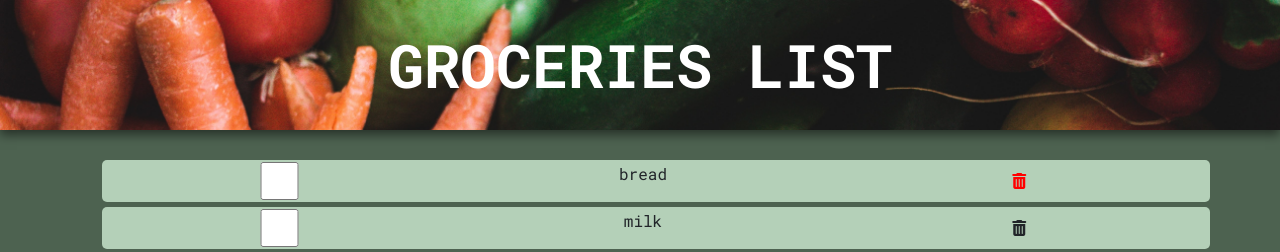
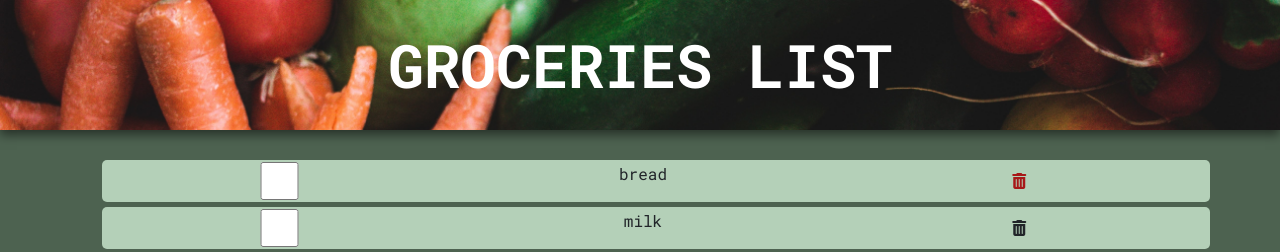
Before and after one commit to marta0220/groceries-list, a React (Create React App) app: page / in a window 1280 px wide. In both pictures the pointer is over the icon 1019 px from the left and 181 px from the top of the page. Shown: the top 252 px of the page. Built offline with nearby package versions, Linux system fonts and the light colour scheme.

Commit message:
Change color in trash:hover

```diff
--- a/src/index.css
+++ b/src/index.css
@@ -25,7 +25,7 @@ li {
   padding: 2px;
 }
 button .trash:hover {
-  color: red;
+  color: rgb(167, 24, 24);
 }
 footer {
   color: white;
```
